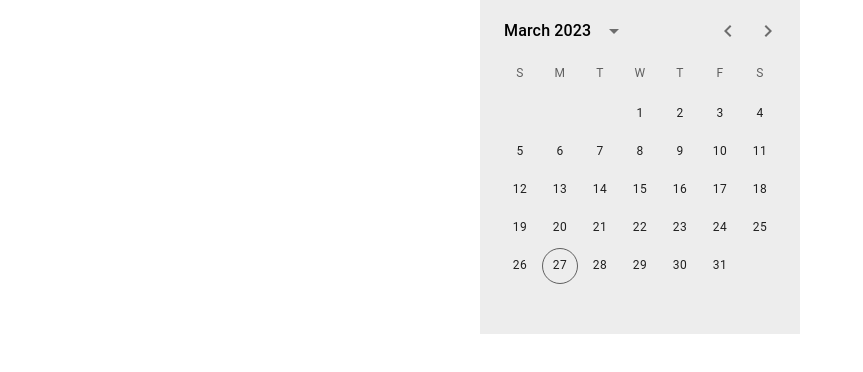
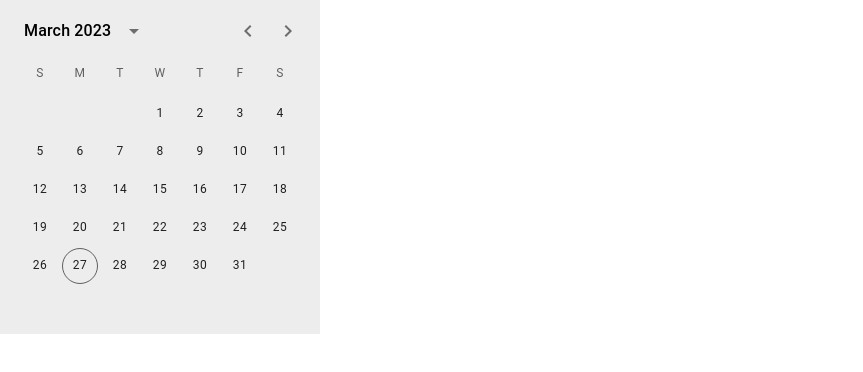
Before and after one commit to shivpreet16/event-junction, a Next.js app: page /student in a window 1280 px wide. Shown: the top 372 px of the page, without its empty margins (0-863 px from the left). Built offline with nearby package versions, Linux system fonts and the light colour scheme.

Commit message:
calendar and date handling

```diff
--- a/components/Calendar.js
+++ b/components/Calendar.js
@@ -4,18 +4,40 @@ import { LocalizationProvider } from '@mui/x-date-pickers';
 import { AdapterDayjs } from '@mui/x-date-pickers/AdapterDayjs';
 import { DateCalendar } from '@mui/x-date-pickers/DateCalendar';
 
-export default function BasicDateCalendar() {
+export default function Calendar() {
     const [date, setdate] = useState(null)
-    const handlechange = (newvalue) => {
-        console.log("hii")
+    const handlechange = async(newvalue) => {
+        // console.log("hii")
+        setdate(newvalue)
+        const data = {
+            d: newvalue.$d.getDate(),
+            m: newvalue.$d.getMonth()+1,
+            y: newvalue.$d.getYear()+1900
+        }
+        const response = await fetch('/api/getDate',{
+            method: 'POST',
+            body: JSON.stringify(data),
+            headers:{
+                'Content-Type': 'application/json',
+            }
+        })
+        const da=await response.json()
+        console.log(da.message)
+    }
+    // console.log("hello")
+    return (
+        <div className='flex'>
 
-    }
-    return (
-        <LocalizationProvider dateAdapter={AdapterDayjs}>
-            <DateCalendar
-                onChange={handlechange}
+            <LocalizationProvider dateAdapter={AdapterDayjs}>
+                <DateCalendar
+                    onChange={handlechange}
+                        // setdate={}
+                        // value=
+               />
+            </LocalizationProvider>
+            {/* <span> */}
 
-            />
-        </LocalizationProvider>
+                {/* {date!=null?date.$d.toDateString():"hii"}</span> */}
+        </div>
     );
 }
--- /dev/null
+++ b/src/pages/api/getDate.js
@@ -0,0 +1,35 @@
+const client = require("./client")
+const queries=require("./queries")
+
+export default function date(req,res) {
+    function getInfo(i){
+
+    }
+    const d=req.body;
+    // append all the details to a list
+    console.log(d)
+    client.query(queries.getDate,(err,result)=>{
+        if(!err){
+            const rowval = result.rows
+
+            rowval.map(i=>{
+                console.log(i.date)
+                console.log(i.month)
+                console.log(i.year)
+                if(i.date===d.d && i.month===d.m && i.year===d.y){
+                    console.log("yes")
+
+                }
+                else{
+                    console.log("no")
+
+                }
+            })
+            // console.log(rowval)
+        }
+        else{
+            console.log(err)
+        }
+    })
+    res.send(JSON.stringify({message:"hello dude"}))
+}
--- a/src/pages/api/queries.js
+++ b/src/pages/api/queries.js
@@ -1,7 +1,9 @@
 const getStudentById = "select * from student where stu_email=$1;"
 const getFacultyById = "select * from faculty where f_email=$1;"
+const getDate = "select extract(day from date) as date, extract(month from date) as month, extract(year from date) as year from test;"
 
 module.exports={
     getStudentById,
-    getFacultyById
+    getFacultyById,
+    getDate
 }
--- a/src/pages/student.js
+++ b/src/pages/student.js
@@ -1,15 +1,18 @@
 import * as React from 'react';
-import { LocalizationProvider } from '@mui/x-date-pickers';
-import { AdapterDayjs } from '@mui/x-date-pickers/AdapterDayjs';
-import { DateCalendar } from '@mui/x-date-pickers/DateCalendar';
+import Calendar from '../../components/Calendar'
 
 export default function BasicDateCalendar() {
+  const handlechange = (newvalue) => {
+    console.log("hii")
+
+  }
   return (
-    <div className=''>
+    <div className='h-screen w-full'>
+      <div className='absolute left-0'>
 
-    <LocalizationProvider dateAdapter={AdapterDayjs}>
-      <DateCalendar />
-    </LocalizationProvider>
+        <Calendar />
+      </div>
+
     </div>
   );
 }
--- a/src/styles/globals.css
+++ b/src/styles/globals.css
@@ -25,11 +25,11 @@
 }
 .css-1qs309j-MuiButtonBase-root-MuiPickersDay-root:focus.Mui-selected {
   will-change: background-color;
-  background-color: #a2c495;
+  background-color: #6d8667;
 }
 .css-1qs309j-MuiButtonBase-root-MuiPickersDay-root.Mui-selected {
   color: #fff;
-  background-color: #a2c495;
+  background-color: #6d8667;
 }
 .css-7oawqu-MuiButtonBase-root-MuiPickersDay-root.Mui-selected {
 background-color: #437033;
@@ -55,3 +55,7 @@ background-color: #437033;
   color: #fff;
   background-color: #437033;
 }
+
+.MuiButtonBase-root:hover{
+  background-color: rgba(119, 180, 88, 0.521);
+}
```
